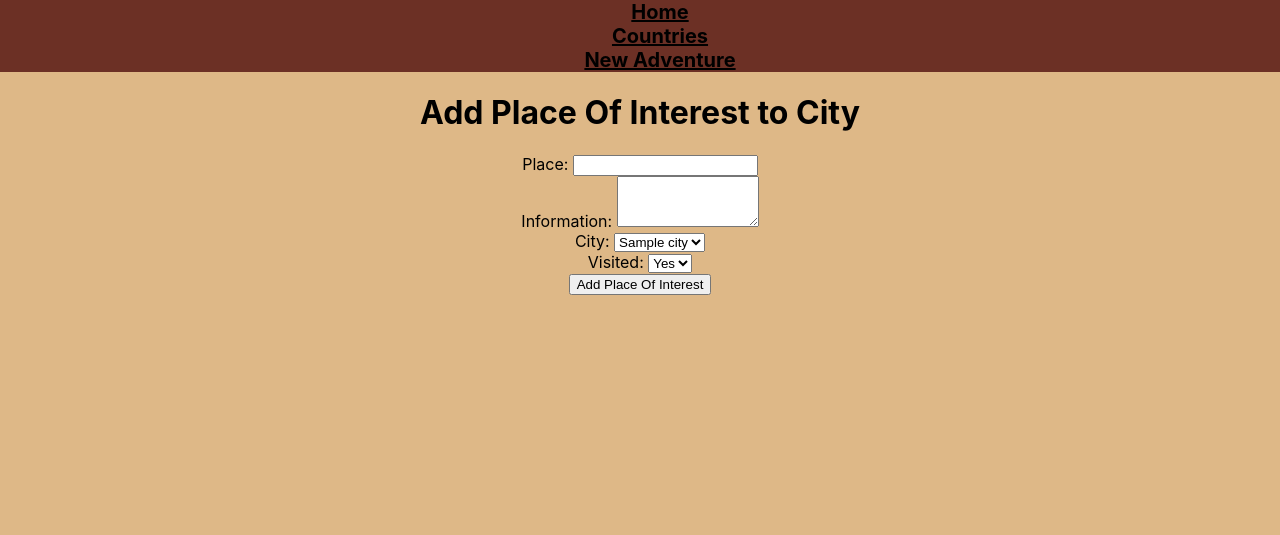
After one commit to NoahValuks/Bucket-List, a Flask app: page /cities/place_of_interest/new in a window 1280 px wide. The commit adds this page. Shown: the top 535 px of the page. Run offline with Flask 2, Linux system fonts and the light colour scheme; a database or web service that is not in the repository returns one stand-in record (values such as "Sample title"); some libraries are stand-ins or nearby versions.

Commit message:
can add poi

```diff
--- a/app.py
+++ b/app.py
@@ -2,11 +2,13 @@ from flask import Flask, render_template
 
 from controllers.country_controller import countries_blueprint
 from controllers.city_controller import cities_blueprint
+from controllers.poi_controller import poi_blueprint
 
 app = Flask(__name__)
 
 app.register_blueprint(countries_blueprint)
 app.register_blueprint(cities_blueprint)
+app.register_blueprint(poi_blueprint)
 
 @app.route('/')
 def home():
--- /dev/null
+++ b/controllers/poi_controller.py
@@ -0,0 +1,23 @@
+from flask import Flask, render_template, request, redirect
+from flask import Blueprint
+from models.place_of_interest import PlaceOfInterest
+import repositories.place_of_interest_repository as place_of_interest_repository
+import repositories.city_repository as city_repository
+
+poi_blueprint = Blueprint("points_of_interest", __name__)
+
+@poi_blueprint.route('/cities/place_of_interest/new')
+def new_place_of_interest():
+    cities = city_repository.select_all()
+    return render_template("/poi/new_poi.html", cities = cities)
+
+@poi_blueprint.route("/cities/place_of_interest/create", methods = ['POST'])
+def create_place_of_interest():
+    name = request.form['name']
+    information = request.form['information']
+    city_id = request.form['city_id']
+    visited = request.form['visited']
+    city = city_repository.select(city_id)
+    place_of_interest = PlaceOfInterest(name, information, city, visited)
+    place_of_interest_repository.save(place_of_interest)
+    return redirect(f"/countries/cities/{city_id}")
--- a/models/city.py
+++ b/models/city.py
@@ -1,8 +1,7 @@
 class City:
-    def __init__(self, name, country, places_of_interest = [], visited = False, id = None):
+    def __init__(self, name, country, visited = False, id = None):
         self.name = name
         self.country = country
-        self.places_of_interest = places_of_interest
         self.visited = visited
         self.id = id
 
--- a/repositories/city_repository.py
+++ b/repositories/city_repository.py
@@ -4,8 +4,8 @@ import repositories.country_repository as country_repository
 
 
 def save(city):
-    sql = "INSERT INTO cities (name, country_id, places_of_interest, visited) VALUES (%s, %s, %s, %s) RETURNING *"
-    values = [city.name, city.country.id, city.places_of_interest, city.visited]
+    sql = "INSERT INTO cities (name, country_id, visited) VALUES (%s, %s, %s) RETURNING *"
+    values = [city.name, city.country.id, city.visited]
     results = run_sql(sql, values)
     id = results[0]['id']
     city.id = id
@@ -19,7 +19,7 @@ def select_all():
 
     for row in results:
         country = country_repository.select(row['country_id'])
-        city = City(row['name'], country, row['places_of_interest'], row['visited'], row['id'])
+        city = City(row['name'], country, row['visited'], row['id'])
         cities.append(city)
     return cities
 
@@ -32,7 +32,7 @@ def select_all_from_country(country_id):
 
     for row in results:
         country = country_repository.select(country_id)
-        city = City(row['name'], country, row['places_of_interest'], row['visited'], row['id'])
+        city = City(row['name'], country, row['visited'], row['id'])
         cities.append(city)
     return cities
 
@@ -44,7 +44,7 @@ def select(id):
 
     if result is not None:
         country = country_repository.select(result['country_id'])
-        city = City(result['name'], country, result['places_of_interest'], result['visited'], result['id'])
+        city = City(result['name'], country, result['visited'], result['id'])
     return city
 
 def delete_all():
@@ -58,6 +58,6 @@ def delete(id):
     run_sql(sql, values)
 
 def update(city):
-    sql = "UPDATE cities SET (name, country_id, places_of_interest, visited) = (%s, %s, %s, %s) WHERE id = %s"
-    values = [city.name, city.country.id, city.places_of_interest, city.visited, city.id]
+    sql = "UPDATE cities SET (name, country_id, visited) = (%s, %s, %s) WHERE id = %s"
+    values = [city.name, city.country.id, city.visited, city.id]
     run_sql(sql, values)
--- a/repositories/place_of_interest_repository.py
+++ b/repositories/place_of_interest_repository.py
@@ -19,7 +19,7 @@ def select_all():
     for row in results:
         city = city_repository.select(row['city_id'])
         place_of_interest = PlaceOfInterest(row['name'], row['information'], city, row['visited'], row['id'])
-        place_of_interest.append(place_of_interest)
+        places_of_interest.append(place_of_interest)
     return places_of_interest
 
 def select(id):
--- a/templates/cities/edit.html
+++ b/templates/cities/edit.html
@@ -18,11 +18,6 @@
       </div>
 
     <div>
-      <label for="places_of_interest">Enter what you're interested in doing there:</label>
-      <textarea id="places_of_interest" name="places_of_interest" value="{{city.places_of_interest}}" placeholder="places_of_interest" required rows="4" cols="50">{{city.places_of_interest}}</textarea>
-    </div>
-
-    <div>
       <label for="visited">Visited:</label>
       <select id="visited" name="visited">
         <option value="true" {% if city.visited == True %}
--- a/templates/cities/new_city.html
+++ b/templates/cities/new_city.html
@@ -17,12 +17,6 @@
     </div>
 
     <div>
-        <label for="places_of_interest">Enter what you're interested in doing there:</label>
-        <br>
-        <textarea id="places_of_interest" name="places_of_interest" rows="4" cols="50"></textarea>
-    </div>
-
-    <div>
         <label for="visited">Visited:</label>
         <select id="visited" name="visited">
           <option value="true">Yes</option>
--- /dev/null
+++ b/templates/poi/new_poi.html
@@ -0,0 +1,30 @@
+{% extends 'base.html' %}
+{% block content %}
+    <h1>Add Place Of Interest to City</h1>
+    <form action="/cities/place_of_interest/create" method ='post'>
+        <div>
+            <label for="name">Place:</label>
+            <input type="text" name="name" id="name">
+        </div>
+        <div>
+            <label for="information">Information:</label>
+            <textarea name="information" id="information" cols="15" rows="3"></textarea>
+        </div>
+        <div>
+            <label for="city">City:</label>
+            <select name="city_id" id="city">
+                {% for city in cities %}
+                    <option value="{{city.id}}">{{city.name}}</option>
+                {% endfor %}
+            </select>
+        </div>
+        <div>
+            <label for="visited">Visited:</label>
+            <select id="visited" name="visited">
+              <option value="true">Yes</option>
+              <option value="false">No</option>
+            </select>
+        </div>
+        <button type="submit">Add Place Of Interest</button>
+    </form>
+{% endblock content %}
```
Also changed, not shown: console.py (+6 -2 lines), controllers/city_controller.py (+5 -5 lines), templates/cities/index.html (+11 -2 lines).
